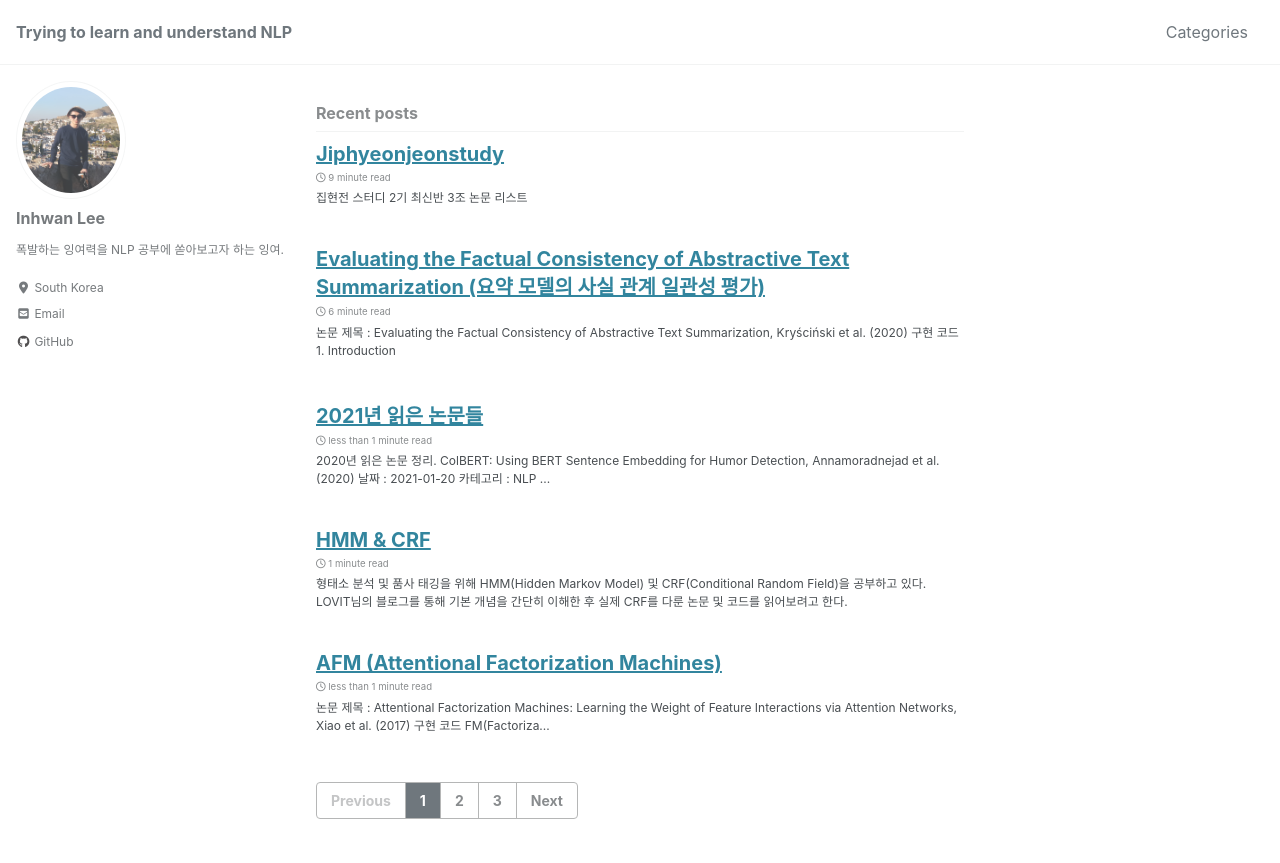
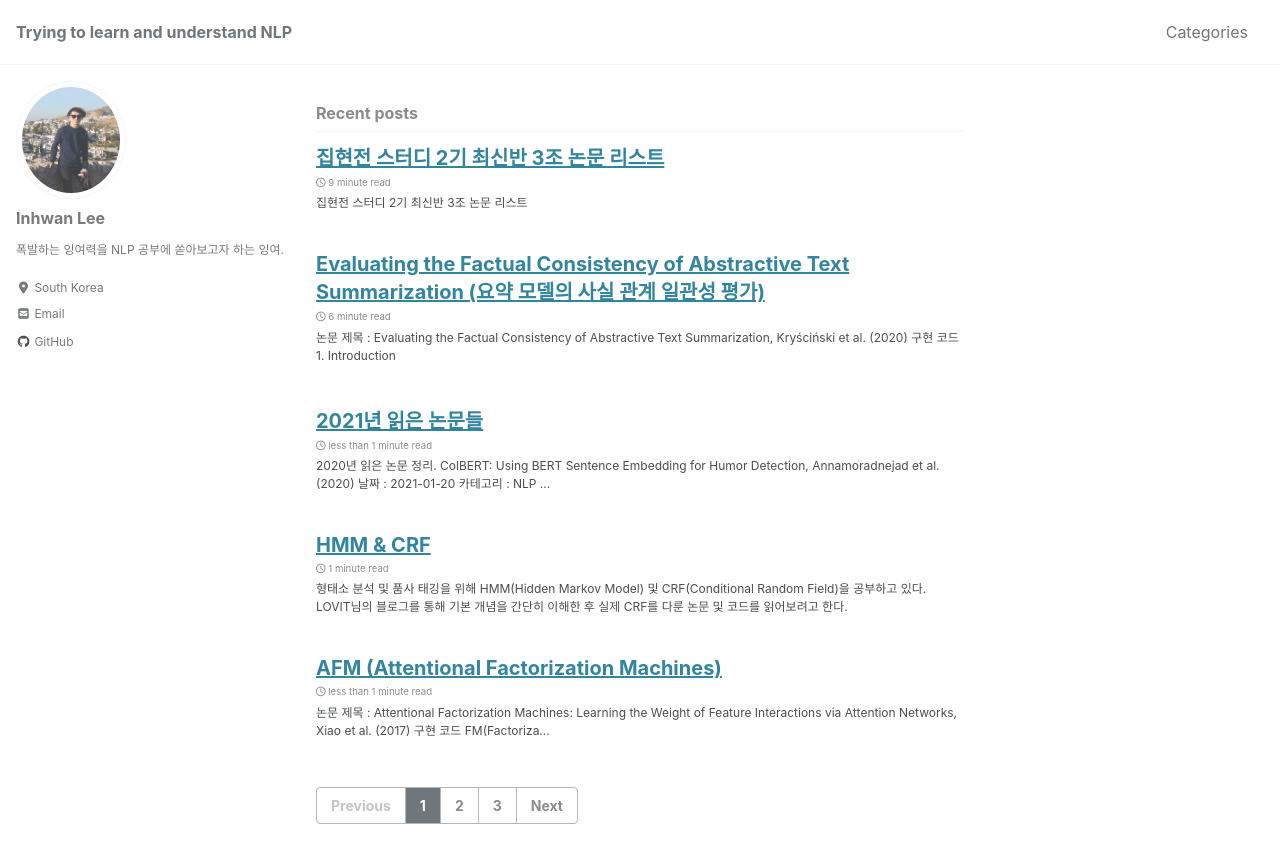
Before and after one commit to lih0905/lih0905.github.io, a Jekyll site: the page built from index.html, in a window 1280 px wide and 900 px high. Shown: the top 863 px of the window. Built offline with Jekyll 4.4.1, drawn with Linux system fonts in a browser that asks for light colours; cached includes are drawn as plain includes; nearby versions of some CDN libraries; the list of posts is cut into pages by our own code.

Commit message:
Study paper list

```diff
--- a/_posts/2021-06-05-JiphyeonjeonStudy.md
+++ b/_posts/2021-06-05-JiphyeonjeonStudy.md
@@ -1,3 +1,17 @@
+---
+title: "집현전 스터디 2기 최신반 3조 논문 리스트"
+date: 2021-06-05 23:15:28 -0400
+categories: NLP
+tags:
+  - Paper review
+  - Deep Learning
+  - NLP
+  - Dialogue System
+
+use_math: false
+toc: false
+---
+
 # 집현전 스터디 2기 최신반 3조 논문 리스트
 
 ## 배경 지식
```
